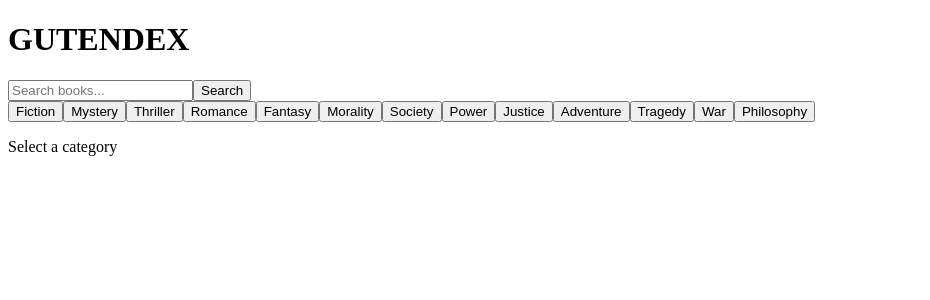
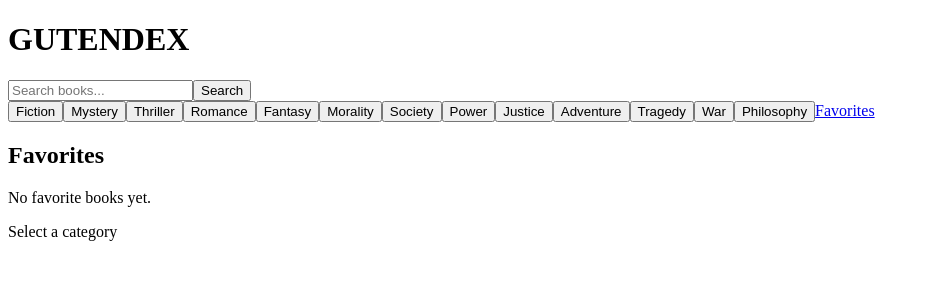
Before and after one commit to mathiaskodehode/Gutendex, a React (Vite) app: page / in a window 1280 px wide. Shown: the top 300 px of the page, without its empty margins (0-930 px from the left). Built offline with nearby package versions, Linux system fonts and the light colour scheme.

Commit message:
add favorites

```diff
--- a/src/components/BookList.tsx
+++ b/src/components/BookList.tsx
@@ -1,7 +1,9 @@
 import { useBooks } from "../context/BooksContext.tsx";
+import { useFavorites } from "../context/FavoritesContext.tsx";
 
 export default function BookList() {
     const { data, loading, error, currentCategory } = useBooks();
+    const { addFavorite, removeFavorite, isFavorite } = useFavorites();
 
     if (loading) {
         // TODO: add spinner
@@ -19,7 +21,14 @@
             <h2>{currentCategory}</h2>
             <ul>
                 {data?.results.map(book => (
-                    <li key={book.id}>{book.title}</li>
+                    <li key={book.id}>
+                        {book.title}
+                        {isFavorite(book.id) ? (
+                            <button onClick={() => removeFavorite(book.id)}>Remove</button>
+                        ) : (
+                            <button onClick={() => addFavorite(book)}>Favorite</button>
+                        )}
+                    </li>
                 ))}
             </ul>
         </>
--- /dev/null
+++ b/src/components/Favorites.tsx
@@ -0,0 +1,24 @@
+import { useFavorites } from "../context/FavoritesContext";
+
+export default function Favorites() {
+    const { favorites, removeFavorite } = useFavorites();
+
+    return (
+        <>
+            <h2>Favorites</h2>
+
+            {favorites.length === 0 ? (
+                <p>No favorite books yet.</p>
+            ) : (
+                <ul>
+                    {favorites.map(book => (
+                        <>
+                            <li key={book.id}>{book.title}</li>
+                            <button onClick={() => removeFavorite(book.id)}>Remove</button>
+                        </>
+                    ))}
+                </ul>
+            )}
+        </>
+    );
+}
--- a/src/components/Header.tsx
+++ b/src/components/Header.tsx
@@ -1,3 +1,4 @@
+import { Link } from "react-router";
 import CategoryMenu from "./CategoryMenu";
 import SearchBar from "./SearchBar";
 
@@ -7,6 +8,7 @@
             <h1>GUTENDEX</h1>
             <SearchBar />
             <CategoryMenu />
+            <Link to="/favorites">Favorites</Link>
         </header>
     );
 }
--- /dev/null
+++ b/src/context/FavoritesContext.tsx
@@ -0,0 +1,54 @@
+import { createContext, useContext, useEffect, useState, type ReactNode } from "react";
+import type Book from "../types/book.ts";
+import type FavoritesContextType from "../types/FavoritesContextType.ts";
+
+const FavoritesContext = createContext<FavoritesContextType | undefined>(undefined);
+
+export function FavoritesProvider({ children }: { children: ReactNode }) {
+    const [favorites, setFavorites] = useState<Book[]>(() => {
+        const stored = localStorage.getItem("favorites");
+        return stored ? JSON.parse(stored) : [];
+    });
+
+    useEffect(() => {
+        localStorage.setItem("favorites", JSON.stringify(favorites));
+    }, [favorites]);
+
+    function addFavorite(book: Book) {
+        setFavorites(prev => {
+            if (prev.some(fav => fav.id === book.id)) {
+                return prev;
+            }
+
+            return [...prev, book];
+        });
+    }
+    function removeFavorite(id: number) {
+        setFavorites(prev => prev.filter(book => book.id !== id));
+    }
+    function isFavorite(id: number) {
+        return favorites.some(book => book.id === id);
+    }
+
+    return (
+        <FavoritesContext.Provider
+            value={{
+                favorites,
+                addFavorite,
+                removeFavorite,
+                isFavorite,
+            }}
+        >
+            {children}
+        </FavoritesContext.Provider>
+    );
+}
+
+export function useFavorites() {
+    const context = useContext(FavoritesContext);
+
+    if (!context) {
+        throw new Error("useFavorites must be used within a FavoritesProvider");
+    }
+    return context;
+}
--- a/src/pages/Home.tsx
+++ b/src/pages/Home.tsx
@@ -1,9 +1,10 @@
 import BookList from "../components/BookList.tsx";
+import Favorites from "../components/Favorites.tsx";
 import Pagination from "../components/Pagination.tsx";
-
 export default function Home() {
     return (
         <>
+            <Favorites />
             <BookList />
             <Pagination />
         </>
```
Also changed, not shown: src/main.tsx (+6 -3 lines), src/types/favoritesContextType.ts (added, +8 -0 lines), .prettierrc.json.
